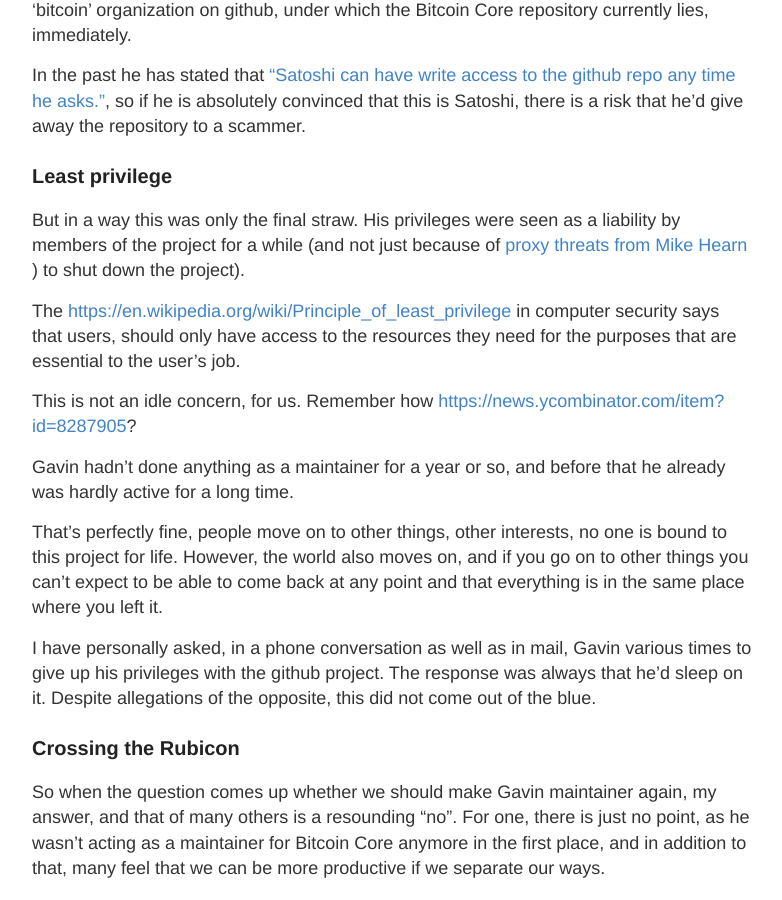
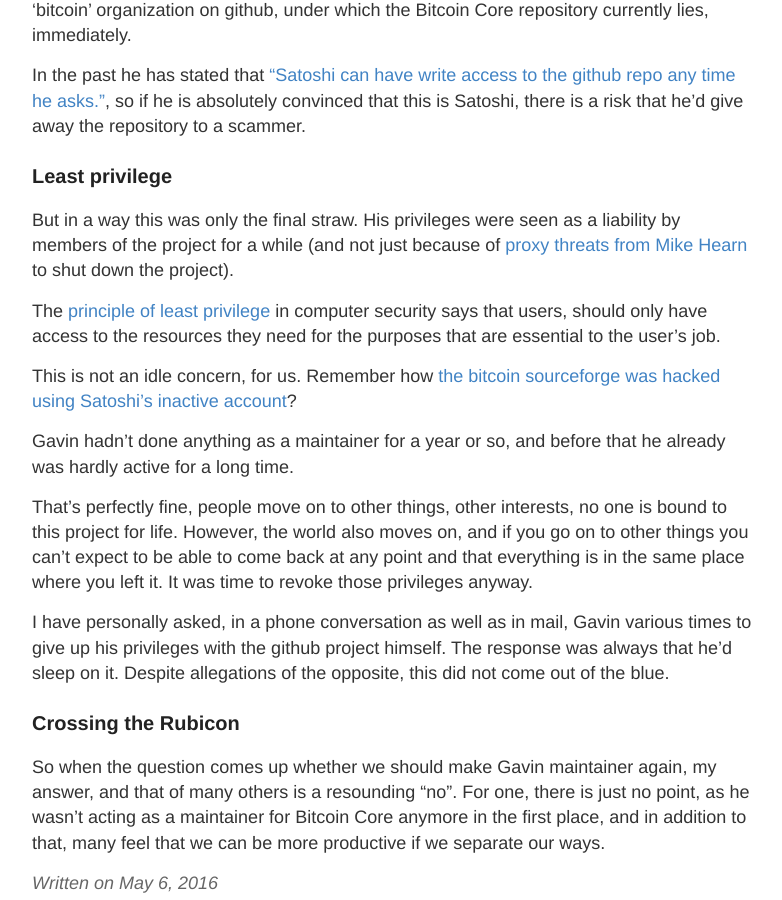
Before and after one commit to laanwj/laanwj.github.io, a Jekyll site: the page built from _posts/2016-05-06-hostility-scams-and-moving-forward.md, in a window 1280 px wide and 900 px high, scrolled down 1585 px. Shown: the whole window, without its empty margins (248-1030 px from the left). Built offline with Jekyll 4.4.1, drawn with Linux system fonts in a browser that asks for light colours.

Commit message:
more link fixing

```diff
--- a/_posts/2016-05-06-hostility-scams-and-moving-forward.md
+++ b/_posts/2016-05-06-hostility-scams-and-moving-forward.md
@@ -77,17 +77,15 @@
 
 But in a way this was only the final straw. His privileges were seen as a
 liability by members of the project for a while (and not just because of [proxy
-threats from Mike Hearn](https://twitter.com/petertoddbtc/status/611368079117942786) ) to shut
+threats from Mike Hearn](https://twitter.com/petertoddbtc/status/611368079117942786) to shut
 down the project).
 
-The [https://en.wikipedia.org/wiki/Principle_of_least_privilege](principle of
-least privilege) in computer security says that users, should only have access
+The [principle of least privilege](https://en.wikipedia.org/wiki/Principle_of_least_privilege) in computer security says that users, should only have access
 to the resources they need for the purposes that are essential to the user's
 job.
 
 This is not an idle concern, for us. Remember how
-[https://news.ycombinator.com/item?id=8287905](the bitcoin sourceforge was
-hacked using Satoshi's inactive account)?
+[the bitcoin sourceforge was hacked using Satoshi's inactive account](https://news.ycombinator.com/item?id=8287905)?
 
 Gavin hadn't done anything as a maintainer for a year or so, and before that
 he already was hardly active for a long time.
@@ -95,10 +93,11 @@
 That's perfectly fine, people move on to other things, other interests, no one
 is bound to this project for life. However, the world also moves on, and if
 you go on to other things you can't expect to be able to come back at any
-point and that everything is in the same place where you left it.
+point and that everything is in the same place where you left it. It was time
+to revoke those privileges anyway.
 
 I have personally asked, in a phone conversation as well as in mail, Gavin
-various times to give up his privileges with the github project. The response
+various times to give up his privileges with the github project himself. The response
 was always that he'd sleep on it. Despite allegations of the opposite, this did
 not come out of the blue.
 
```
